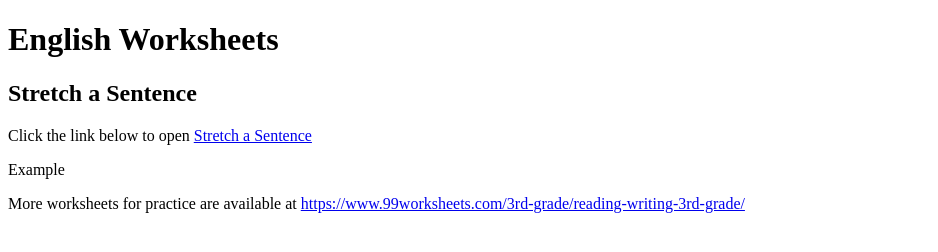
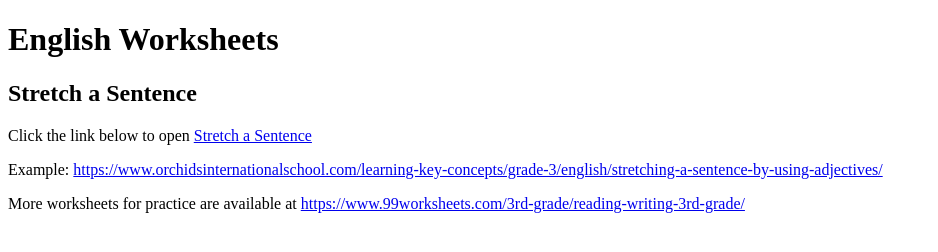
Before and after one commit to gnanram/schoolworks, a plain HTML site: page 3rdGrd/english/index.html in a window 1280 px wide. Shown: the whole page, without its empty margins (0-938 px from the left). Drawn offline with Linux system fonts and the light colour scheme.

Commit message:
adding example

```diff
--- a/3rdGrd/english/index.html
+++ b/3rdGrd/english/index.html
@@ -7,7 +7,7 @@
     <h1> English Worksheets </h1>
     <h2> Stretch a Sentence </h2>
     <p>Click the link below to open <a href="./stretch_a_sentence.html"> Stretch a Sentence</a></p>
-    <p>Example</p>
+    <p>Example: <a href="https://www.orchidsinternationalschool.com/learning-key-concepts/grade-3/english/stretching-a-sentence-by-using-adjectives/" target="_blank">https://www.orchidsinternationalschool.com/learning-key-concepts/grade-3/english/stretching-a-sentence-by-using-adjectives/</a></a></p>
 
     <p> More worksheets for practice are available at <a href="https://www.99worksheets.com/3rd-grade/reading-writing-3rd-grade/" target="_blank"> https://www.99worksheets.com/3rd-grade/reading-writing-3rd-grade/</a></p>
 
```
